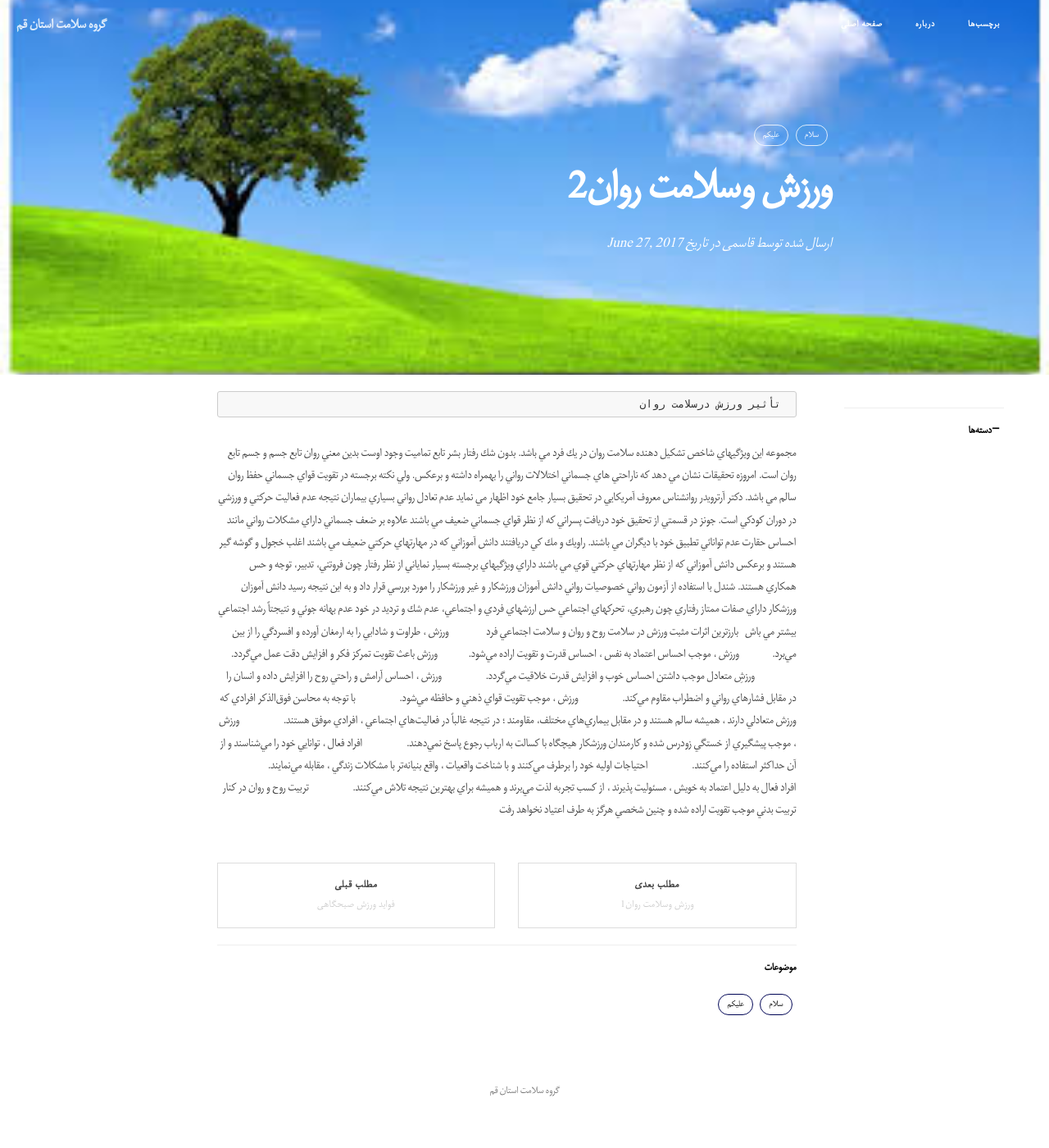
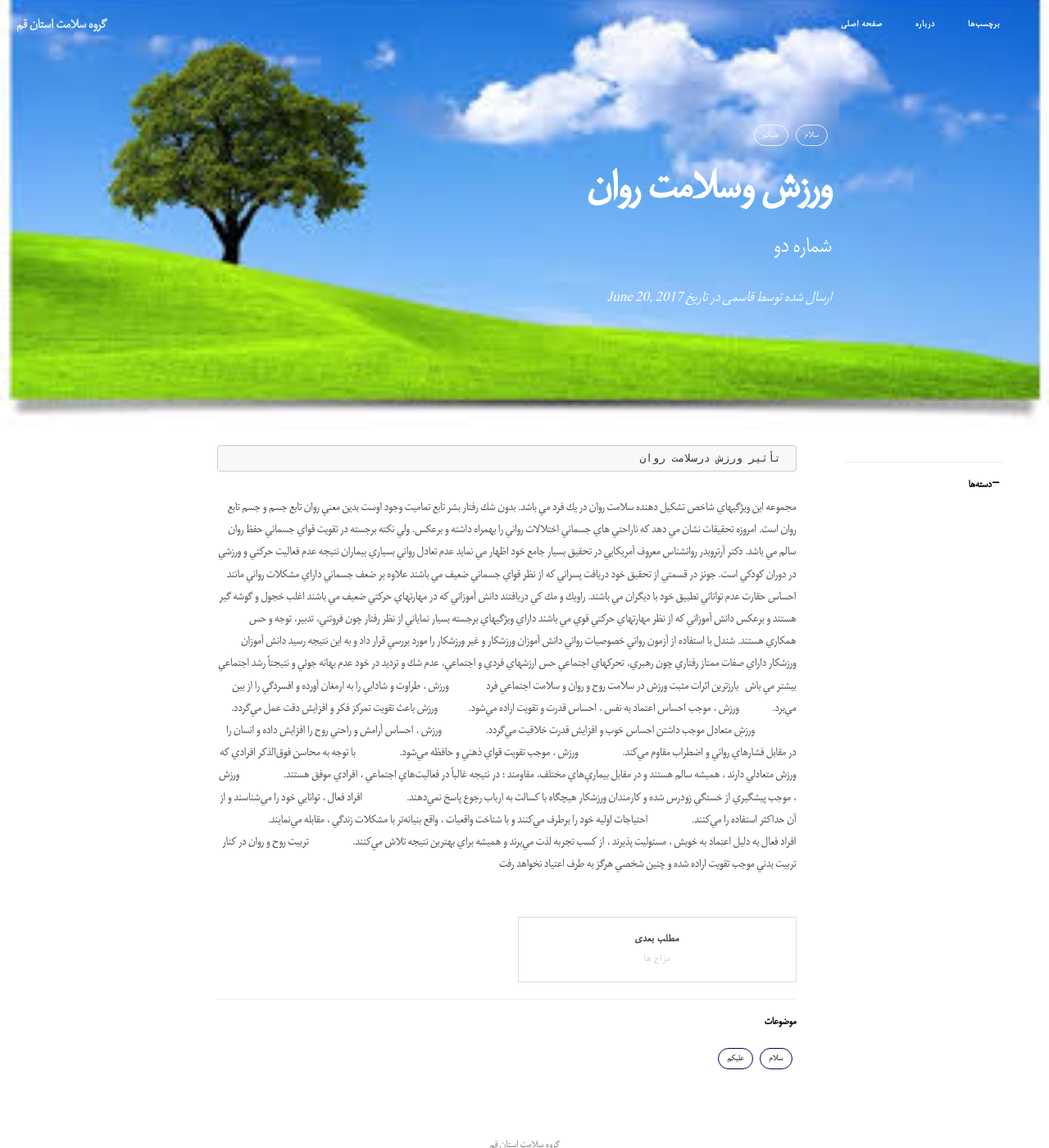
Before and after one commit to grouh-salamat/grouh-salamat.github.io, a Jekyll site: the page built from _posts/2017-06-20-p17.markdown, in a window 1280 px wide and 1400 px high. Shown: the whole window at 82% size. Built offline with Jekyll 4.4.1, drawn with Linux system fonts in a browser that asks for light colours; comment, search, counter and statistics services are not loaded.

Commit message:
Update and rename 2017-06-27-p17.markdown to 2017-06-20-p17.markdown

```diff
--- a/_posts/2017-06-27-p17.markdown
+++ b/_posts/2017-06-20-p17.markdown
@@ -1,8 +1,8 @@
 ---
 layout:     post
-title:      "ورزش وسلامت روان2 "
-subtitle:   ""
-date:       2017-06-27 12:00:00
+title:      "ورزش وسلامت روان "
+subtitle:   "شماره دو"
+date:       2017-06-20 12:00:00
 author:     "قاسمی"
 header-img: "img/images.jpg"
 catalog: true
```
